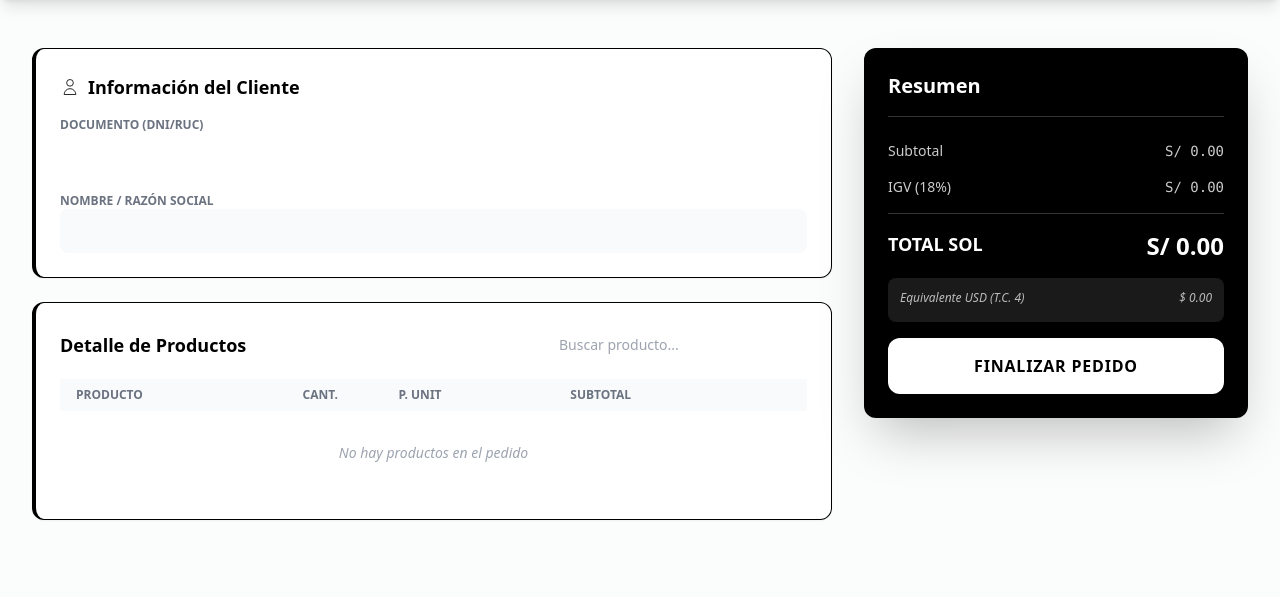
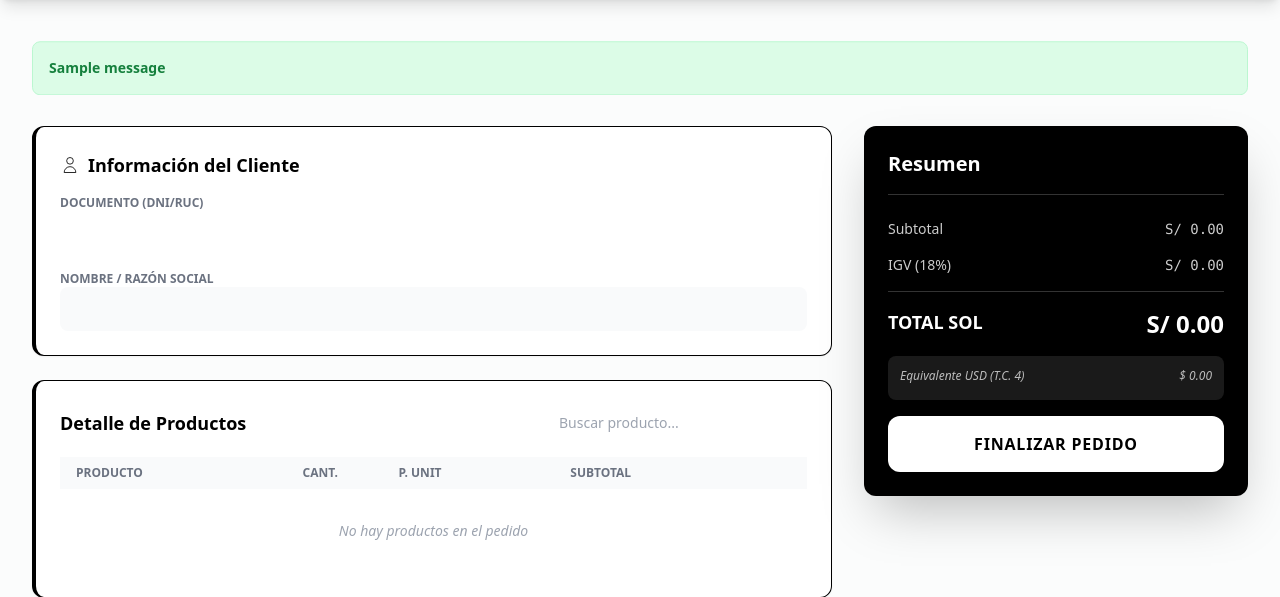
Before and after one commit to Sublian/nexus-oms-django, a Django app: template src/interfaces/web/templates/orders/order_form.html in a window 1280 px wide. Shown: the part 81-678 px from the top of the page. Run offline with Django 5.2, Linux system fonts and the light colour scheme; the template is opened without the code that fills it: most values are stand-ins (such as "Sample title", 1, 10 or a date in 2020); one stand-in notice (Sample message) is shown; parts of the project's set-up code (start-up, migrations or seed data) failed here and were passed over; some libraries are stand-ins or nearby versions.

Commit message:
fix(orders): add Stock import and create missing HTMX partials for client selection

```diff
--- a/src/interfaces/web/templates/orders/order_form.html
+++ b/src/interfaces/web/templates/orders/order_form.html
@@ -1,6 +1,16 @@
 {% extends "layouts/base.html" %}
 
 {% block content %}
+{% if messages %}
+<div class="mb-6 space-y-2">
+    {% for message in messages %}
+    <div class="p-4 rounded-lg text-sm font-bold {% if message.tags == 'success' %}bg-green-100 text-green-700 border border-green-200{% else %}bg-red-100 text-red-700 border border-red-200{% endif %} animate-bounce">
+        {{ message.message }}
+    </div>
+    {% endfor %}
+</div>
+{% endif %}
+
 <form hx-post="{% url 'web:order-create' tenant.slug %}" hx-target="body">
     {% csrf_token %}
     <div class="grid grid-cols-1 lg:grid-cols-3 gap-8">
--- /dev/null
+++ b/src/interfaces/web/templates/orders/partials/client_not_found.html
@@ -0,0 +1,6 @@
+<button type="button"
+        hx-get="{% url 'web:validate-identity' tenant.slug %}?document={{ doc_number }}"
+        hx-target="#client-result"
+        class="bg-tenant-primary text-white px-4 py-2 rounded-lg text-xs font-bold hover:opacity-90 transition-all">
+    VALIDAR EN NUBE (MIGO)
+</button>
```
Also changed, not shown: src/interfaces/web/templates/orders/partials/client_selected.html (added, +8 -0 lines).
